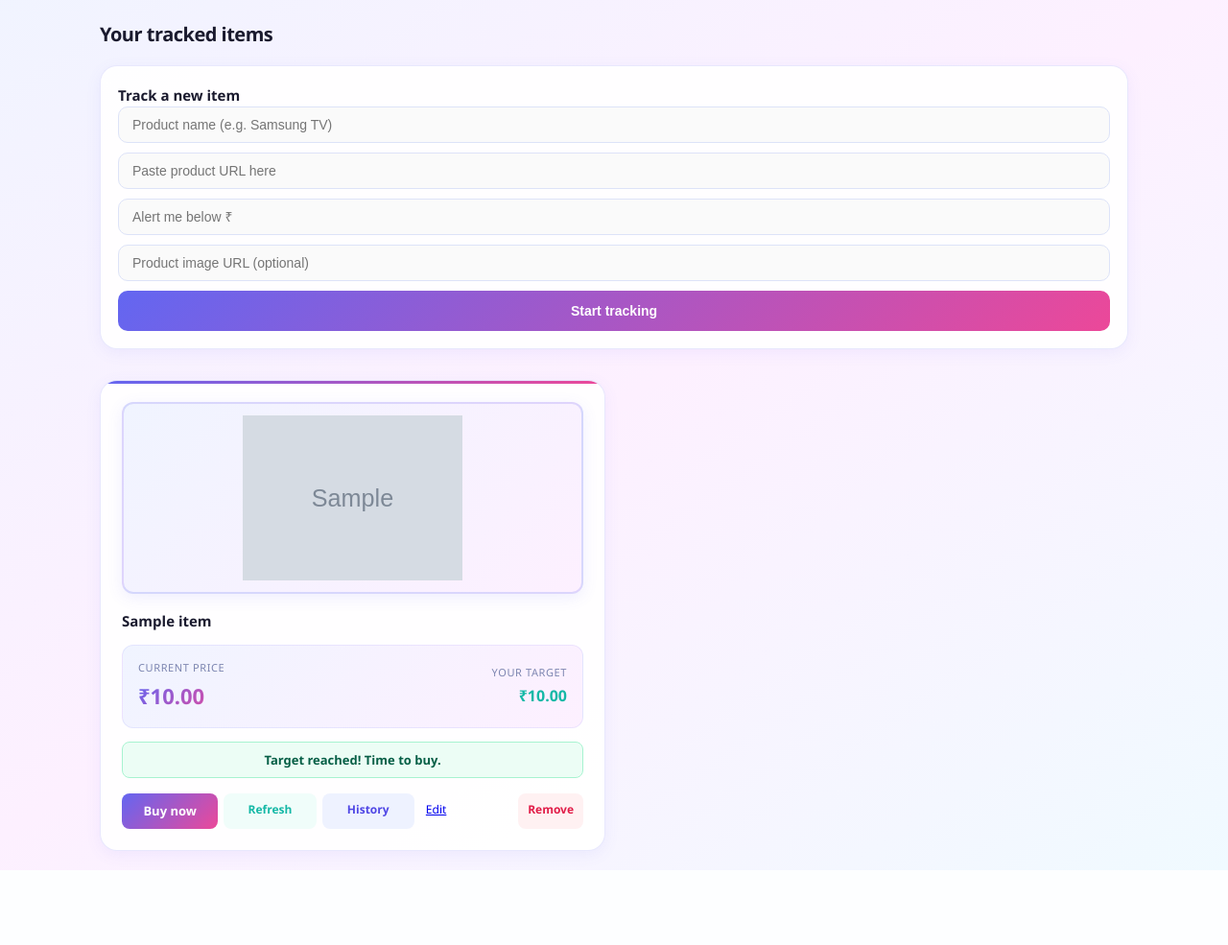
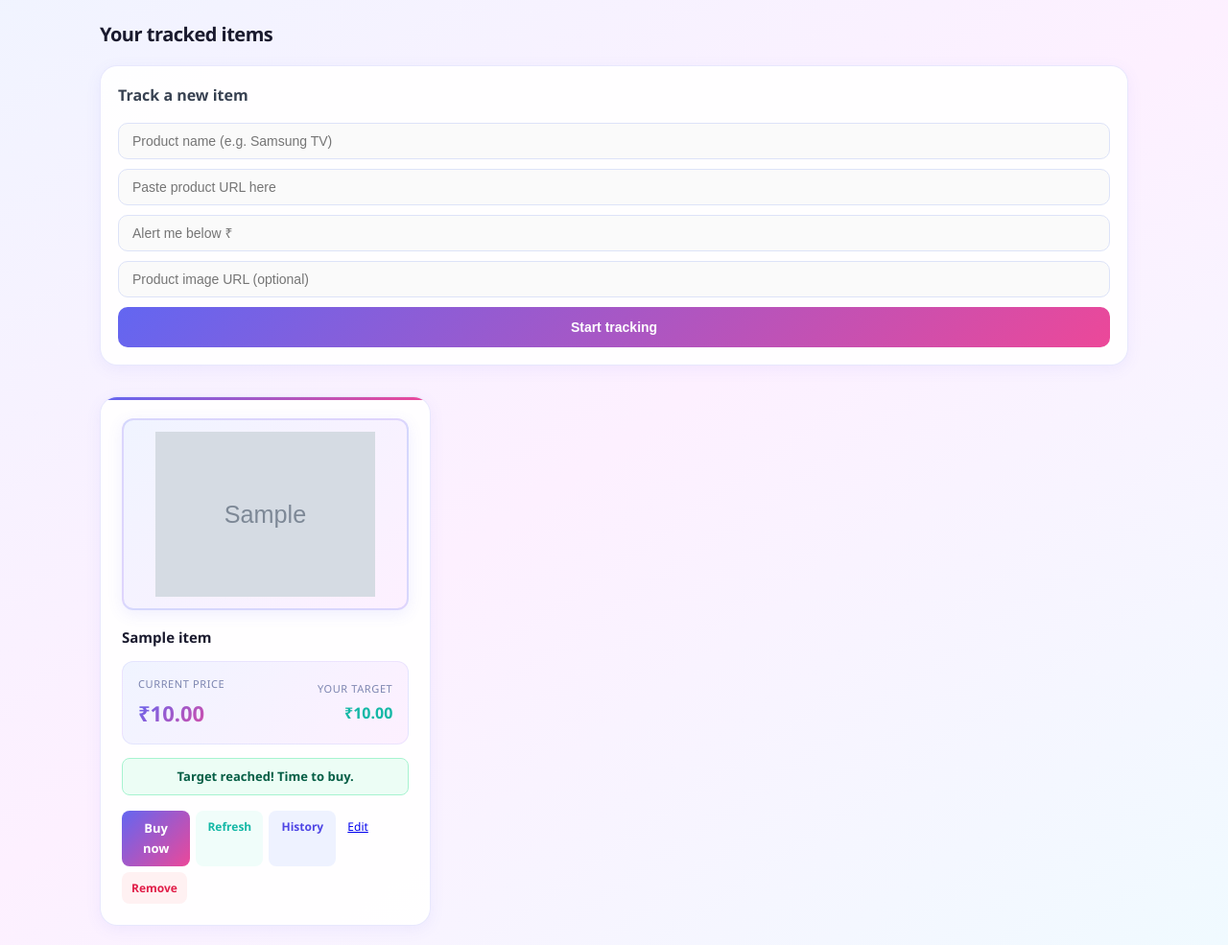
Before and after one commit to Panda-Chuhii/price-tracker, a Flask app: page / in a window 1280 px wide. Shown: the part 54-1039 px from the top of the page at 96% size. Before the commit the page ends 961 px from the top, so only its background shows below. Run offline with Flask 3, Linux system fonts and the light colour scheme; a user stored in the database is signed in; tables that the repository leaves empty hold one stand-in row (values such as "Sample post"); grey boxes marked "Sample" are stand-in pictures.

Commit message:
force fix grid layout

```diff
--- a/static/style.css
+++ b/static/style.css
@@ -127,23 +127,15 @@ button:active { transform: scale(0.98); }
   margin-bottom: 32px;
   box-shadow: 0 4px 16px rgba(99,102,241,0.08);
 }
-}
+
 .add-form h3 { margin-bottom: 16px; color: #374151; font-size: 16px; }
 .add-form form { flex-direction: row; flex-wrap: wrap; gap: 10px; align-items: flex-end; }
 .add-form input { flex: 1; min-width: 160px; }
 .add-form button { white-space: nowrap; height: 42px; }
 
 /* ── Cards ── */
-.items-grid {
-  display: grid;
-  grid-template-columns: repeat(2, 1fr);
-  gap: 18px;
-  align-items: start;
-}
 
-.items-grid .item-card:last-child:nth-child(odd) {
-  max-width: 50%;
-}
+
 .item-card {
   background: rgba(255,255,255,0.92);
   border-radius: 18px;
@@ -781,3 +773,23 @@ body.dark .alert-target { background: #0f0f13; }
   transition: opacity 0.2s;
 }
 .btn-buy:hover { opacity: 0.85; }
+
+.items-grid {
+  display: grid !important;
+  grid-template-columns: repeat(2, 1fr) !important;
+  gap: 18px !important;
+  align-items: start !important;
+  width: 100% !important;
+}
+
+@media (max-width: 600px) {
+  .items-grid {
+    grid-template-columns: 1fr !important;
+  }
+}
+
+@media (min-width: 1280px) {
+  .items-grid {
+    grid-template-columns: repeat(3, 1fr) !important;
+  }
+}
--- a/templates/dashboard.html
+++ b/templates/dashboard.html
@@ -15,7 +15,7 @@
 </div>
 
 {% if items %}
-  <div style="display:grid;grid-template-columns:repeat(2,1fr);gap:18px;align-items:start;">
+  <div class="items-grid">
     {% for item in items %}
     <div class="item-card">
 
```
